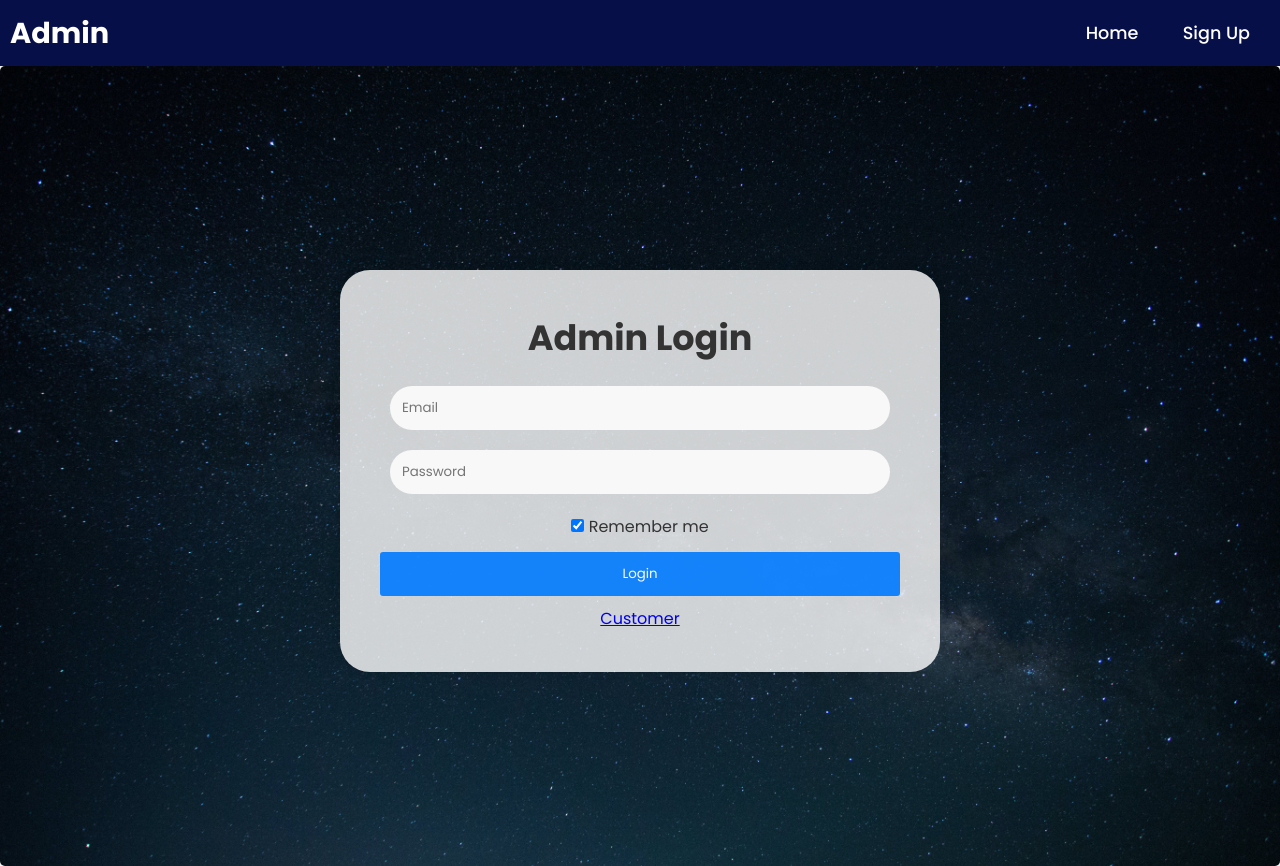
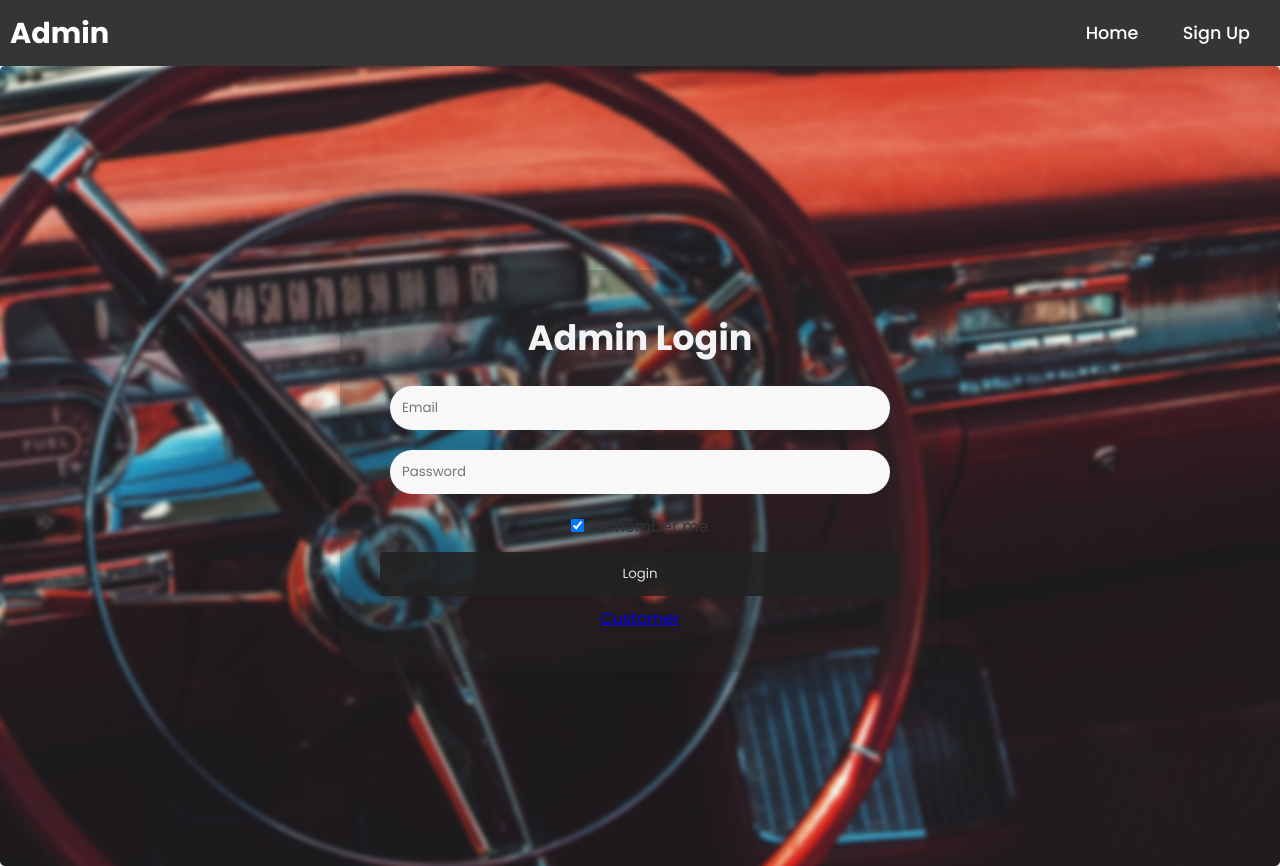
Before and after one commit to AbdelrahmanAyman0011/Car-Rental-System, a PHP site: page /adminLogin.html in a window 1280 px wide. Run offline with PHP 8.4, Linux system fonts and the light colour scheme.

Commit message:
new theme

```diff
--- a/adminLogin.html
+++ b/adminLogin.html
@@ -23,13 +23,13 @@
 
   <section class="adminNav">
     <div class="sign">
-      <form  method="POST" action="Login.php">
+      <form method="POST" action="Login.php">
         <h1>Admin Login</h1>
         <input type="text" placeholder="Email" id="email" name="email" required>
 
         <input type="password" placeholder="Password" id="password" name="password" required>
         <label>
-          <input type="checkbox" checked="checked" name="remember"> Remember me
+          <input class="chkbox" type="checkbox" checked="checked" name="remember"> Remember me
         </label>
         <button type="submit" name="submit" class="Loginbtn">Login</button>
 
--- a/styles.css
+++ b/styles.css
@@ -9,7 +9,7 @@
 }
 
 header {
-  background-color: #070f48;
+  background-color: #222222e7;
   width: 100%;
   z-index: 999;
   display: flex;
@@ -65,7 +65,7 @@ nav ul li a {
   width: 100%;
   min-height: 100vh;
   display: flex;
-  background: url(imgs/admin.jpg) no-repeat;
+  background: url(imgs/admin.png) no-repeat;
   background-size: cover;
   background-position: center;
   background-attachment: fixed;
@@ -86,7 +86,7 @@ nav ul li a {
   padding: 0;
   font-family: Arial, sans-serif;
   /* Change the font if needed */
-  background: url(imgs/admin.jpg) no-repeat;
+  background: url(imgs/admin.png) no-repeat;
   /* Replace with your image path */
   background-size: cover;
   background-position: center;
@@ -157,7 +157,7 @@ section {
   padding: 0;
   font-family: Arial, sans-serif;
   /* Change the font if needed */
-  background-image: url('imgs/background.jpg');
+  background-image: url('imgs/background.png');
   /* Replace with your image path */
   background-size: cover;
   background-position: center;
@@ -168,19 +168,22 @@ section {
   justify-content: center;
   align-items: center;
 }
+
 .sign {
-  background-color: rgba(255, 255, 255, 0.8);
+  background-color: #22222246;
   padding: 30px;
   max-width: 600px;
-  max-height: 1500px; /* Increased height */
+  max-height: 1500px;
+  /* Increased height */
   width: 100%;
-  margin: 30px ; /* Corrected typo in margin value */
+  margin: 30px;
+  /* Corrected typo in margin value */
   /* padding: 34px; Remove this line to avoid overriding the previous padding */
   margin-top: 40px;
   text-align: center;
   border-radius: 30px;
   box-shadow: 0 0 10px rgba(0, 0, 0, 0.1);
-  color: #333;
+  color: #f4f4f4;
 }
 
 
@@ -254,6 +257,7 @@ section {
     width: 100%;
   }
 }
+
 /* Existing styles... */
 
 .inline-labels {
@@ -261,22 +265,28 @@ section {
 
   align-items: center;
 }
+
 .inline-labels input[type="text"] {
-  width: 5px; /* Set the width for the text input fields */
+  width: 5px;
+  /* Set the width for the text input fields */
 }
+
 .inline-labels label {
   margin-right: 10px;
 }
 
 .inline-labels input[type="text"],
 .inline-labels select {
-  width: 200px; /* Set the width for the text input and select fields */
+  width: 200px;
+  /* Set the width for the text input and select fields */
 }
 
 /* Define a class for the Gender label */
 .gender-label {
-  border-radius: 30px; /* Applying border-radius to the Gender label */
-  display: inline-block; /* Ensure the label stays inline with other elements */
+  border-radius: 30px;
+  /* Applying border-radius to the Gender label */
+  display: inline-block;
+  /* Ensure the label stays inline with other elements */
 }
 
 
@@ -367,9 +377,11 @@ section {
 .registbtn:hover {
   opacity: 1;
 }
+
 .sign h1 {
   margin-bottom: 20px;
-  font-size: 35px; /* Adjust the font size as needed */
+  font-size: 35px;
+  /* Adjust the font size as needed */
 }
 
 .sign label {
@@ -471,9 +483,9 @@ select {
 }
 
 .sign button.Loginbtn {
-  background-color: #007bff;
+  background-color: #222222;
   /* Button background color */
-  color: white;
+  color: #f4f4f4;
   padding: 12px 16px;
   margin-top: 10px;
   margin-bottom: 10px;
@@ -522,7 +534,7 @@ select {
   width: 100%;
   min-height: 100vh;
   display: flex;
-  background: url(imgs/background.jpg) no-repeat;
+  background: url(imgs/main.png) no-repeat;
   background-size: cover;
   background-position: center;
   background-attachment: fixed;
@@ -649,6 +661,9 @@ p {
   margin-bottom: 10px;
 }
 
+
+
+
 /* Styles for the buttons */
 nav ul button {
   padding: 10px 15px;
```
Also changed, not shown: Signup.html (+0 -10 lines), imgs/admin.jpg (deleted), imgs/admin.png (added), imgs/background.jpg (deleted), 4 other files.
